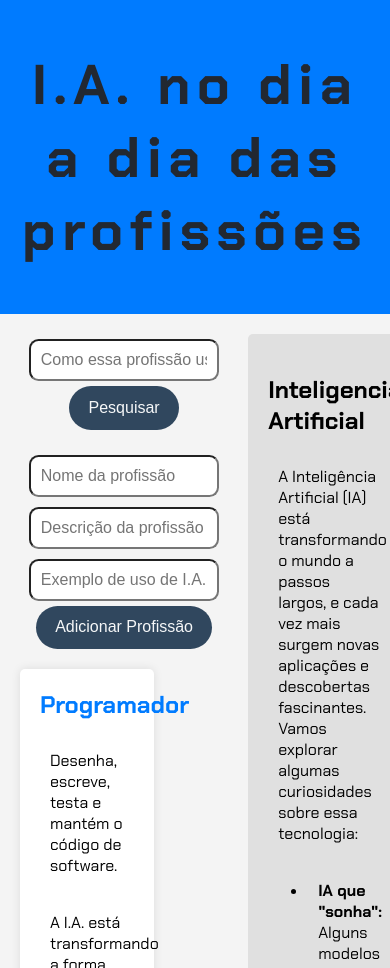
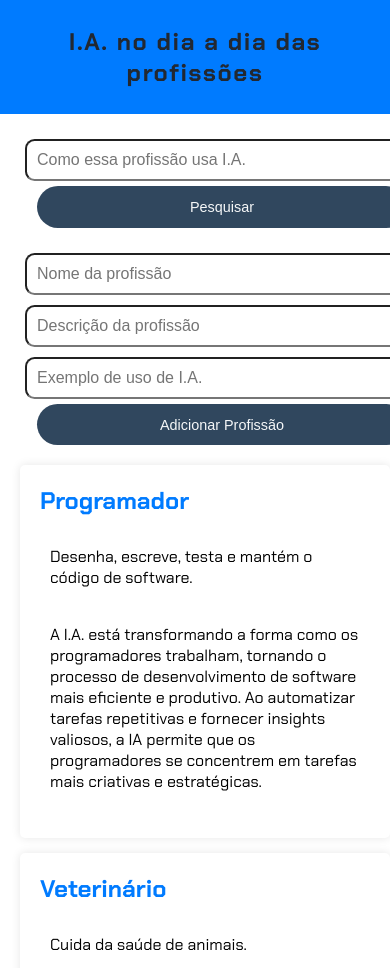
Before and after one commit to Anderson-AEC/imers-odev2, a plain HTML site: page index.html in a window 390 px wide. Shown: the top 968 px of the page. Drawn offline with Linux system fonts and the light colour scheme.

Commit message:
terceira alteração

```diff
--- a/styles.css
+++ b/styles.css
@@ -2,8 +2,7 @@
 @import url('https://fonts.googleapis.com/css2?family=Chakra+Petch:ital,wght@0,300;0,400;0,500;0,600;0,700;1,300;1,400;1,500;1,600;1,700&display=swap');
 
 body {
-
-    font-family: "Chakra Petch", sans-serif; /* Define a fonte padrão */
+    font-family: "Chakra Petch", sans-serif;
     margin: 0;
     padding: 0;
     box-sizing: border-box;
@@ -11,6 +10,7 @@ body {
     height: 100vh; /* Preenche a altura total da viewport */
 }
 
+/* Estilos para tamanhos de tela grandes (desktop) */
 header {
     background-color: #007BFF;
     color: white;
@@ -19,21 +19,21 @@ header {
 }
 
 h1{
-    font-size: 3.5rem; /* Tamanho da fonte */
-    color: #222831; /* Cor do texto */
-    text-align: center; /* Alinha o texto ao centro */
-    letter-spacing: 0.4rem; /* Espaçamento entre letras */
+    font-size: 3.5rem;
+    color: #222831;
+    text-align: center;
+    letter-spacing: 0.4rem;
 }
 
 li {
     padding: 10px;
-    font-size: 1rem; /* Tamanho da fonte */
-  }
+    font-size: 1rem;
+}
 
 p {
     padding: 10px;
-    font-size: 1rem; /* Tamanho da fonte */
-  }
+    font-size: 1rem;
+}
 
 main {
     display: flex;
@@ -60,30 +60,27 @@ main {
     flex-wrap: wrap;
 }
 
-/* Caixas de entrada de texto */
 .search-section input[type="text"], .new-profession-section input[type="text"] {
     width: 80%;
     padding: 10px;
     font-size: 16px;
     margin: 5px;
-    border-radius: 0.6rem; /* Borda arredondada */
-
+    border-radius: 0.6rem;
 }
 
 button {
-    padding: 0.8rem 1.2rem; /* Espaçamento interno do botão */
-    border: none; /* Remove a borda padrão */
-    border-radius: 1.5rem; /* Borda arredondada */
-    background-color: #30475E; /* Cor de fundo do botão */
-    color: #F5F7F8; /* Cor do texto do botão */
-    font-size: 1rem; /* Tamanho da fonte */
-    cursor: pointer; /* Muda o cursor para indicar que é clicável */
-
+    padding: 0.8rem 1.2rem;
+    border: none;
+    border-radius: 1.5rem;
+    background-color: #30475E;
+    color: #F5F7F8;
+    font-size: 1rem;
+    cursor: pointer;
 }
 
 button:hover {
-    background-color: #30475E; /* Muda a cor de fundo ao passar o mouse */
-    box-shadow: 0 4px 8px rgba(0, 0, 0, 0.2); /* Adiciona uma sombra mais intensa */
+    background-color: #30475E;
+    box-shadow: 0 4px 8px rgba(0, 0, 0, 0.2);
 }
 
 .resultados-pesquisa {
@@ -111,11 +108,82 @@ button:hover {
 }
 
 footer {
-    background-color: #007BFF; /* Cor de fundo do rodapé */
-    color: white; /* Cor do texto */
-    text-align: center; /* Alinha o texto ao centro */
-    padding: 0; /* Espaçamento interno */
-    width: 100%; /* Largura total da página */
-    bottom: 0; /* Alinha ao fundo da página */
-    font-size: 1rem; /* Tamanho da fonte */
+    background-color: #007BFF;
+    color: white;
+    text-align: center;
+    padding: 0;
+    width: 100%;
+    bottom: 0;
+    font-size: 1rem;
 }
+
+/* Media queries para telas menores (dispositivos móveis) */
+@media (max-width: 768px) {
+    body {
+        height: auto; /* Ajusta a altura para se adaptar ao conteúdo */
+        background-color: #fff; /* Muda a cor de fundo para maior contraste */
+    }
+
+    h1 {
+        font-size: 2rem;
+        letter-spacing: 0.2rem;
+    }
+
+    main {
+        display: block;
+        padding: 10px;
+    }
+
+    .left-section, .right-section {
+        width: 100%; /* Faz as seções ocuparem toda a largura */
+        padding: 10px;
+    }
+
+    .right-section {
+        margin-top: 20px;
+    }
+
+    .search-section input[type="text"], .new-profession-section input[type="text"] {
+        width: 100%; /* Ocupa 100% da largura da tela */
+    }
+
+    button {
+        width: 100%; /* Botões ocupam toda a largura em telas menores */
+    }
+
+    .item-resultado {
+        width: 100%; /* Os itens de resultado ocupam toda a largura */
+    }
+
+    footer {
+        position: relative;
+        bottom: auto;
+    }
+}
+
+/* Media query para telas muito pequenas (smartphones) */
+@media (max-width: 480px) {
+    h1 {
+        font-size: 1.5rem;
+        letter-spacing: 0.1rem;
+    }
+
+    .search-section, .new-profession-section {
+        flex-direction: column;
+        align-items: center;
+    }
+
+    .search-section input[type="text"], .new-profession-section input[type="text"] {
+        width: 100%;
+    }
+
+    button {
+        width: 100%;
+        font-size: 0.9rem;
+    }
+
+    .item-resultado {
+        width: 100%;
+        margin-bottom: 15px;
+    }
+}
```
